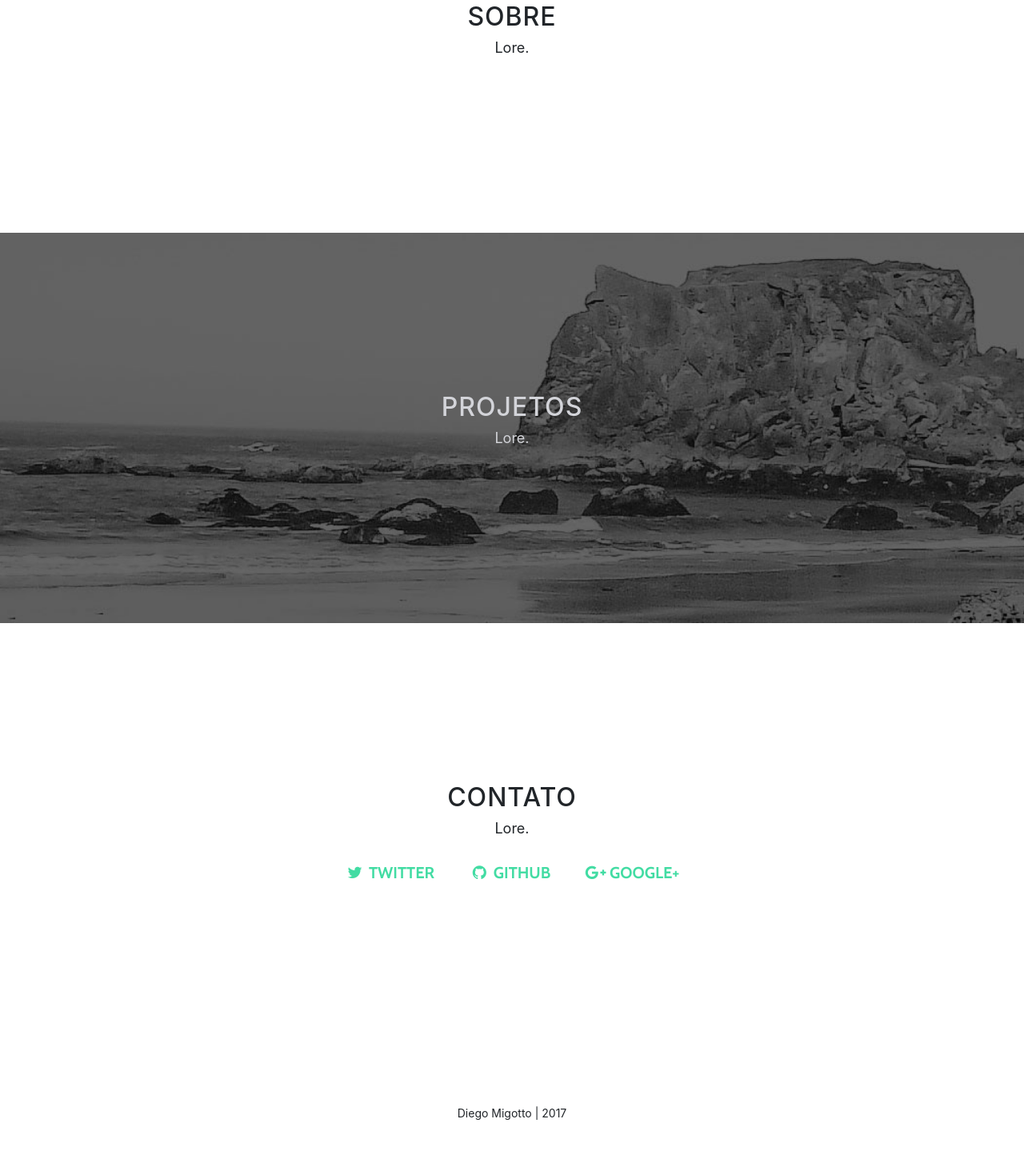
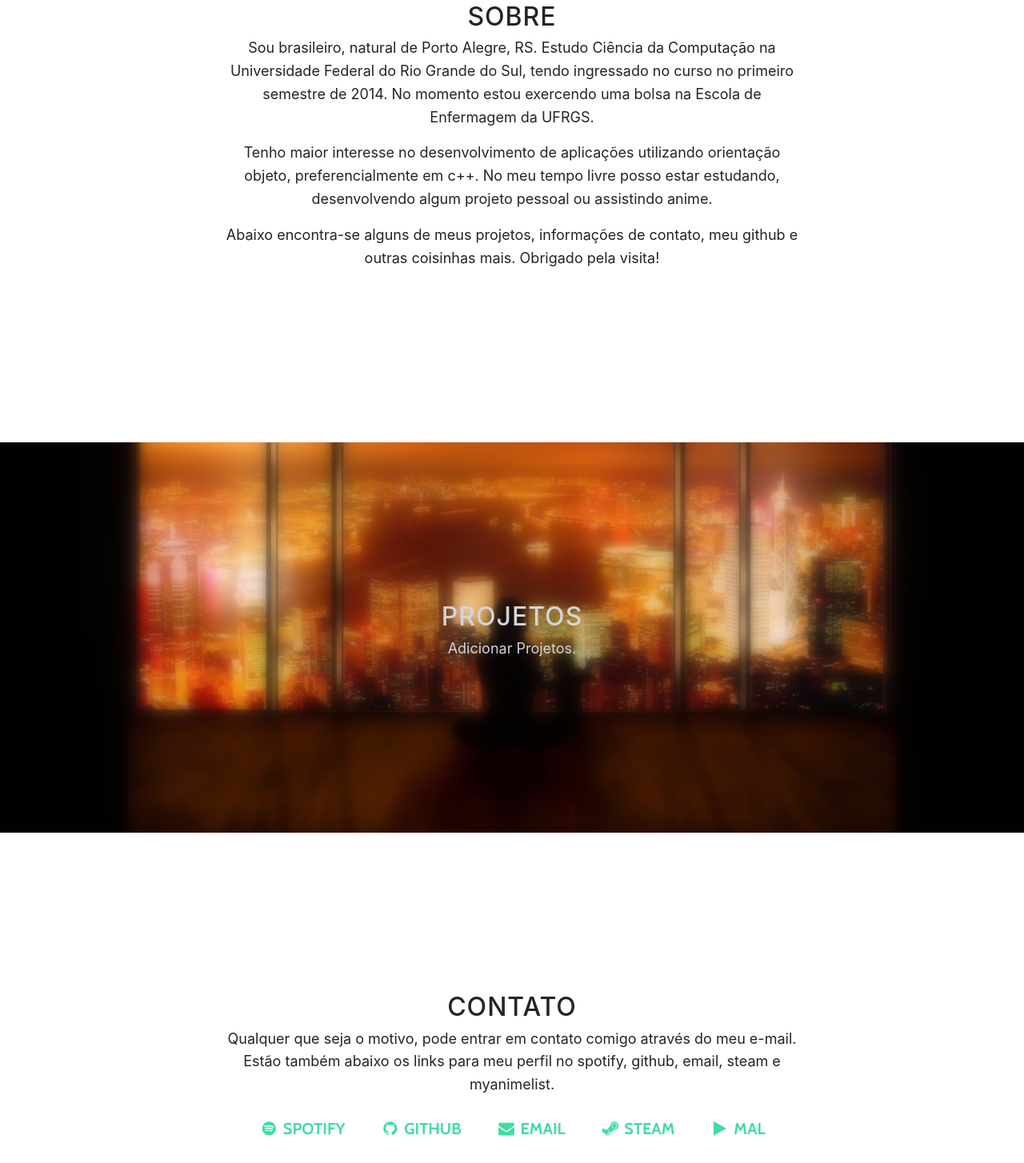
Before and after one commit to dasmig/dasmig.github.io, a website with bundled scripts: page index.html in a window 1280 px wide. Shown: the part 997-2451 px from the top of the page at 80% size. Built offline with nearby package versions, Linux system fonts and the light colour scheme.

Commit message:
Edited images and text again, now missing projects dedicated link.

```diff
--- a/css/grayscale.css
+++ b/css/grayscale.css
@@ -147,7 +147,7 @@ a {
 
 .download-section {
   color: #D3D4D9;
-  background: url("../img/downloads-bg.jpg") no-repeat center center scroll;
+  background: url("../img/projetos-bg.jpg") no-repeat center center scroll;
   background-color: #D3D4D9;
   -webkit-background-size: cover;
   -moz-background-size: cover;
--- a/index.html
+++ b/index.html
@@ -36,13 +36,13 @@
         <div class="collapse navbar-collapse" id="navbarResponsive">
           <ul class="navbar-nav ml-auto">
             <li class="nav-item">
-              <a class="nav-link js-scroll-trigger" href="#about">About</a>
+              <a class="nav-link js-scroll-trigger" href="#about">Sobre</a>
             </li>
             <li class="nav-item">
-              <a class="nav-link js-scroll-trigger" href="#download">Download</a>
+              <a class="nav-link js-scroll-trigger" href="#download">Projetos</a>
             </li>
             <li class="nav-item">
-              <a class="nav-link js-scroll-trigger" href="#contact">Contact</a>
+              <a class="nav-link js-scroll-trigger" href="#contact">Contato</a>
             </li>
           </ul>
         </div>
@@ -73,7 +73,16 @@
         <div class="row">
           <div class="col-lg-8 mx-auto">
             <h2>Sobre</h2>
-            <p>Lore.</p>
+            <p>Sou brasileiro, natural de Porto Alegre, RS. Estudo Ciência
+            da Computação na Universidade Federal do Rio Grande do Sul, tendo
+            ingressado no curso no primeiro semestre de 2014. No momento estou
+            exercendo uma bolsa na Escola de Enfermagem da UFRGS.</p>
+            <p>Tenho maior interesse no desenvolvimento de aplicações utilizando
+            orientação objeto, preferencialmente em c++. No meu tempo livre
+            posso estar estudando, desenvolvendo algum projeto pessoal ou
+            assistindo anime.</p>
+            <p>Abaixo encontra-se alguns de meus projetos, informações de
+            contato, meu github e outras coisinhas mais. Obrigado pela visita!</p>
           </div>
         </div>
       </div>
@@ -84,7 +93,7 @@
       <div class="container">
         <div class="col-lg-8 mx-auto">
           <h2>Projetos</h2>
-          <p>Lore.</p>
+          <p>Adicionar Projetos.</p>
         </div>
       </div>
     </section>
@@ -95,24 +104,38 @@
         <div class="row">
           <div class="col-lg-8 mx-auto">
             <h2>Contato</h2>
-            <p>Lore.</p>
+            <p>Qualquer que seja o motivo, pode entrar em contato comigo através
+            do meu e-mail. Estão também abaixo os links para meu perfil no
+            spotify, github, email, steam e myanimelist.</p>
             <ul class="list-inline banner-social-buttons">
               <li class="list-inline-item">
-                <a href="https://twitter.com/SBootstrap" class="btn btn-default btn-lg">
-                  <i class="fa fa-twitter fa-fw"></i>
-                  <span class="network-name">Twitter</span>
+                <a href="https://open.spotify.com/user/dasmig" class="btn btn-default btn-lg">
+                  <i class="fa fa-spotify fa-fw"></i>
+                  <span class="network-name">Spotify</span>
                 </a>
               </li>
               <li class="list-inline-item">
-                <a href="https://github.com/BlackrockDigital/startbootstrap" class="btn btn-default btn-lg">
+                <a href="https://github.com/dasmig" class="btn btn-default btn-lg">
                   <i class="fa fa-github fa-fw"></i>
                   <span class="network-name">Github</span>
                 </a>
               </li>
               <li class="list-inline-item">
-                <a href="https://plus.google.com/+Startbootstrap/posts" class="btn btn-default btn-lg">
-                  <i class="fa fa-google-plus fa-fw"></i>
-                  <span class="network-name">Google+</span>
+                <a href="mailto:diegomigotto@hotmail.com" class="btn btn-default btn-lg">
+                  <i class="fa fa-envelope fa-fw"></i>
+                  <span class="network-name">Email</span>
+                </a>
+              </li>
+              <li class="list-inline-item">
+                <a href="http://steamcommunity.com/id/dasmig" class="btn btn-default btn-lg">
+                  <i class="fa fa-steam fa-fw"></i>
+                  <span class="network-name">Steam</span>
+                </a>
+              </li>
+              <li class="list-inline-item">
+                <a href="https://myanimelist.net/profile/dasmig" class="btn btn-default btn-lg">
+                  <i class="fa fa-play fa-fw"></i>
+                  <span class="network-name">MAL</span>
                 </a>
               </li>
             </ul>
```
Also changed, not shown: img/intro-bg.jpg, img/intro-bg5.jpg (added), img/projetos-bg.jpg (added).
